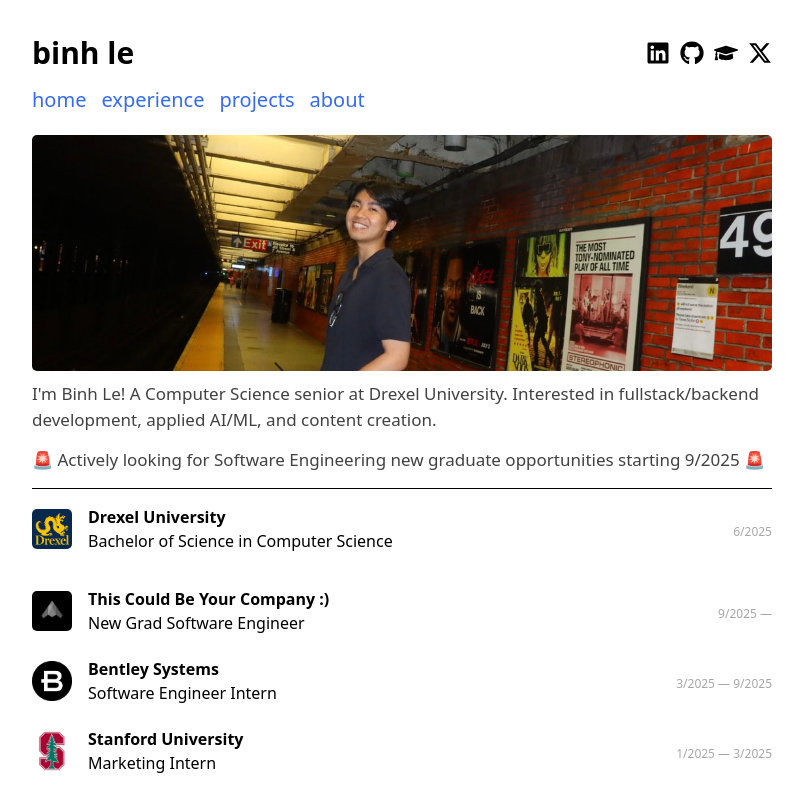
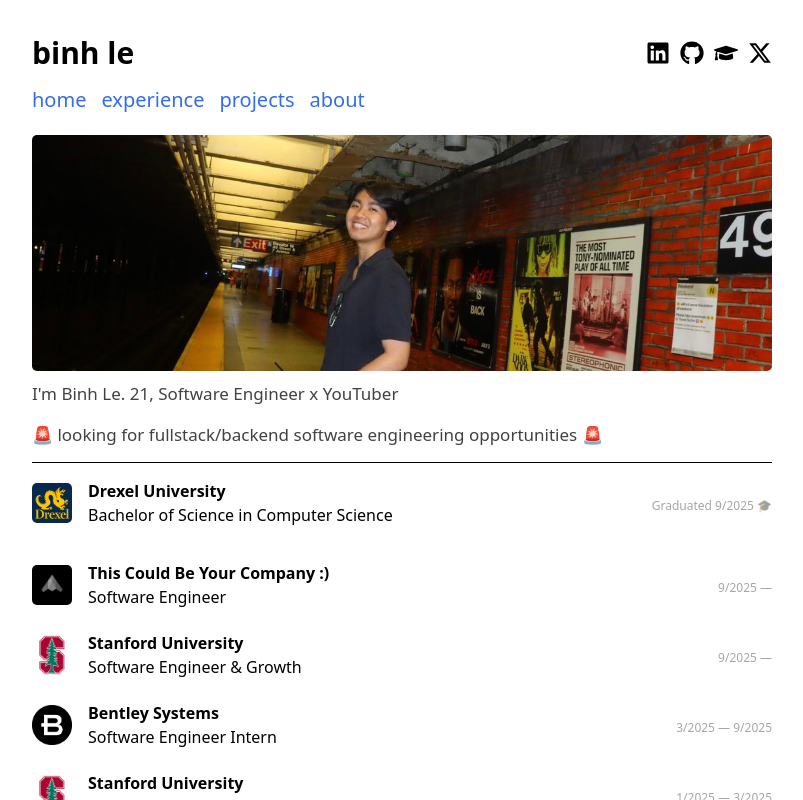
Before and after one commit to BinhL3/binhl3.github.io, a React (Vite) app: page / in a window 1280 px wide. Shown: the top 800 px of the page, without its empty margins (238-1041 px from the left). Built offline with nearby package versions, Linux system fonts and the light colour scheme.

Commit message:
update personal introduction and experience details in App component

```diff
--- a/src/App.jsx
+++ b/src/App.jsx
@@ -13,13 +13,9 @@
         loading="lazy"
         alt="NYC Subway"
       />
+      <p>I'm Binh Le. 21, Software Engineer x YouTuber</p>
       <p>
-        I'm Binh Le! A Computer Science senior at Drexel University. Interested
-        in fullstack/backend development, applied AI/ML, and content creation.
-      </p>
-      <p>
-        🚨 Actively looking for Software Engineering new graduate opportunities
-        starting 9/2025 🚨
+        🚨 looking for fullstack/backend software engineering opportunities 🚨
       </p>
       <hr style={{ border: "none", height: "1px", backgroundColor: "black" }} />
 
@@ -27,7 +23,7 @@
         <img src="assets/drexel.png" alt="Drexel" loading="lazy" />
         <div>
           <h2>
-            Drexel University <span className="time">6/2025</span>
+            Drexel University <span className="time">Graduated 9/2025 🎓</span>
           </h2>
           <p>Bachelor of Science in Computer Science</p>
         </div>
@@ -39,7 +35,16 @@
             This Could Be Your Company :)
             <span className="time"> 9/2025 —</span>
           </h2>
-          <p>New Grad Software Engineer</p>
+          <p>Software Engineer</p>
+        </div>
+      </div>
+      <div className="experience">
+        <img src="assets/stanford.webp" alt="Stanford School of Engineering" />
+        <div>
+          <h2>
+            Stanford University<span className="time"> 9/2025 —</span>
+          </h2>
+          <p>Software Engineer & Growth</p>
         </div>
       </div>
       <div className="experience">
@@ -83,7 +88,7 @@
         <img src="assets/cci.png" alt="Drexel CCI" />
         <div>
           <h2>
-            Drexel University <span className="time"> 9/2024 —</span>
+            Drexel University <span className="time"> 9/2024 — 9/2025</span>
           </h2>
           <p>Teaching Assistant</p>
         </div>
```
